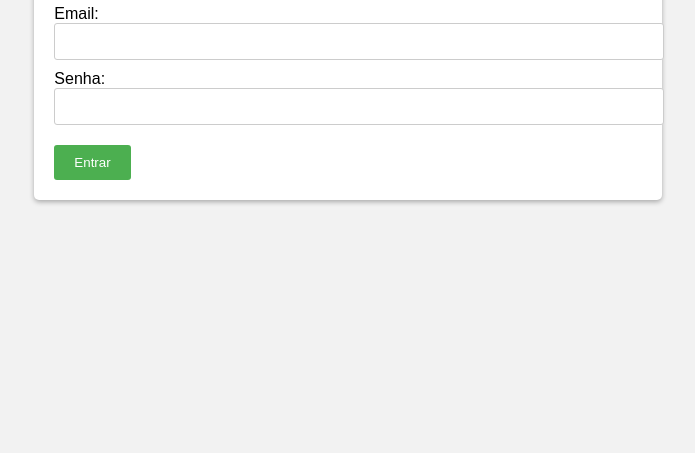
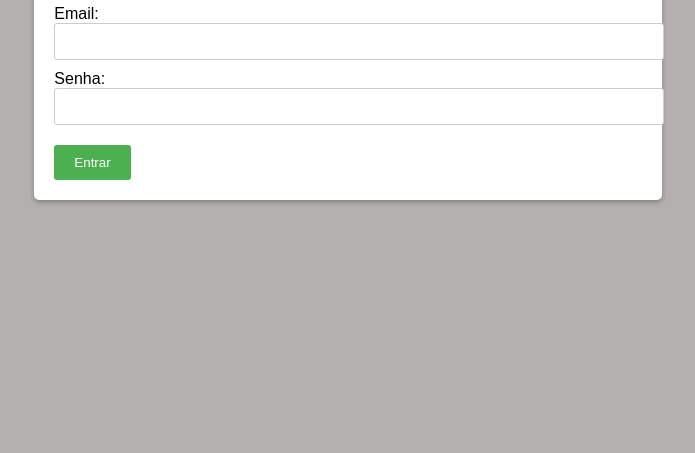
Before and after one commit to ariel-barbosa/TelaLogin, a plain HTML site: page index.html in a window 1280 px wide. Shown: the part 347-800 px from the top of the page, without its empty margins (292-987 px from the left). Drawn offline with Linux system fonts and the light colour scheme.

Commit message:
Update styles.css

```diff
--- a/styles.css
+++ b/styles.css
@@ -6,7 +6,7 @@ body {
     align-items: center;
     justify-content: center;
     height: 100vh;
-    background-color: #f2f2f2;
+    background-color: #b4b0b0;
 }
 
 .container {
```
